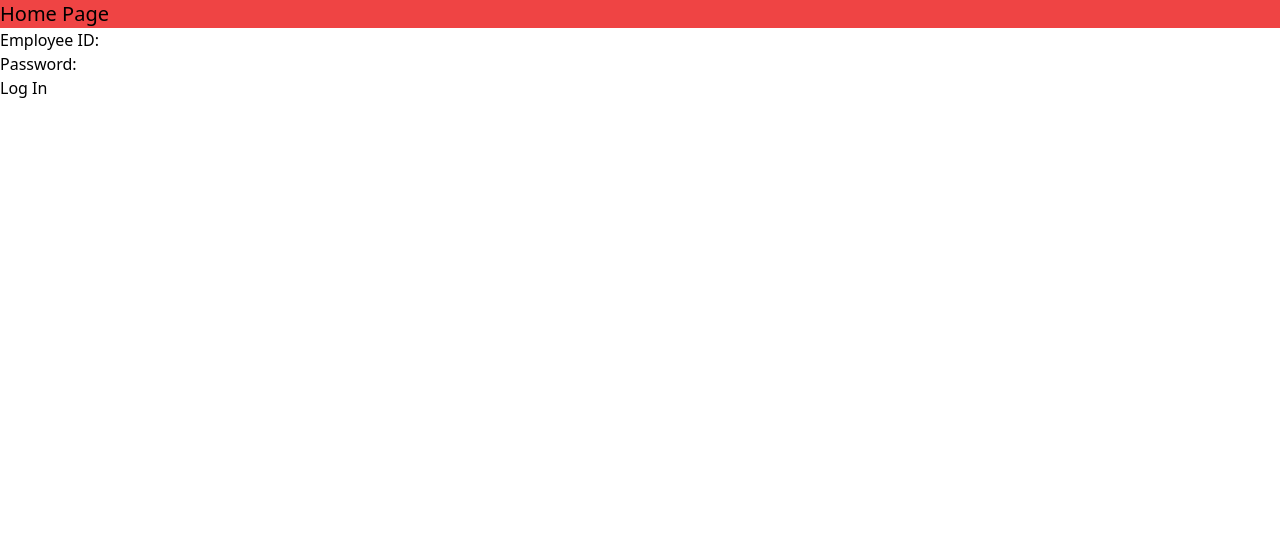
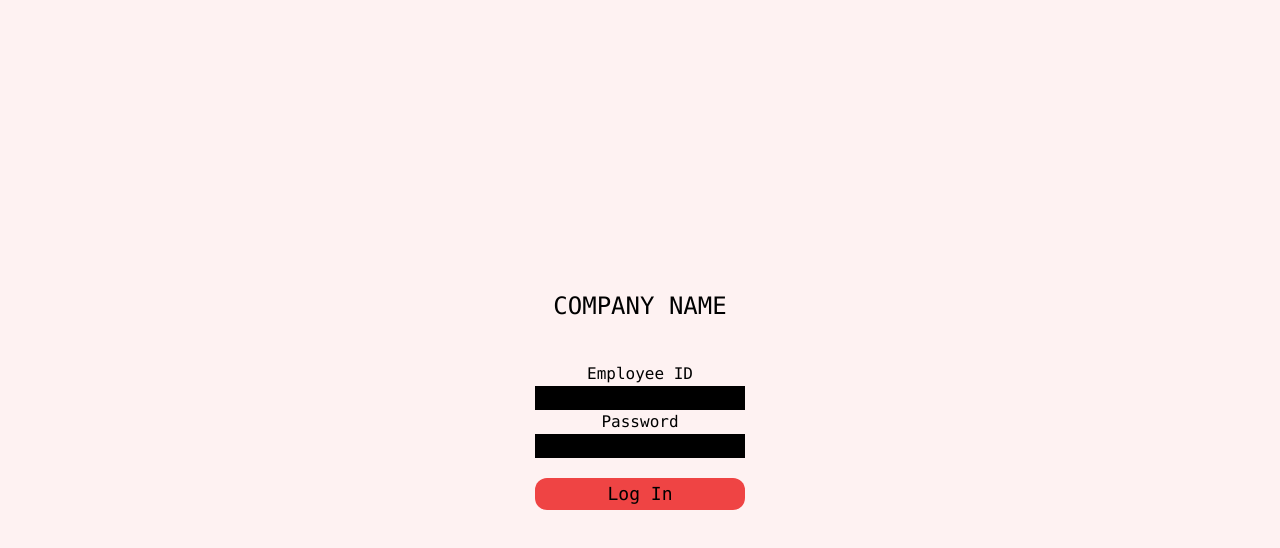
Before and after one commit to SilahicAmil/nextjs-employee-log, a Next.js app: page / in a window 1280 px wide. Shown: the top 548 px of the page. Built offline with nearby package versions, Linux system fonts and the light colour scheme.

Commit message:
adding styling to home page

```diff
--- a/components/HomePage/LoginForm/LoginForm.js
+++ b/components/HomePage/LoginForm/LoginForm.js
@@ -11,20 +11,33 @@ const LoginForm = () => {
 
   return (
     <>
+      <div className="flex justify-center items-center  bg-red-50 text-black h-screen w-screen font-mono">
         <div>
+          <div className="flex justify-center mb-10 text-2xl">
+            <h1>COMPANY NAME</h1>
+          </div>
           <form onSubmit={formSubmitHandler}>
-          <div>
-            <label htmlFor="employee-id">Employee ID:&nbsp;</label>
-            <input type="text" name="employee-id" />
+            <div className="flex flex-col items-center">
+              <label htmlFor="employee-id">Employee ID</label>
+              <input
+                type="text"
+                name="employee-id"
+                className="bg-black text-white"
+              />
             </div>
-          <div>
-            <label htmlFor="password">Password:&nbsp;</label>
-            <input type="password" name="password" />
+            <div className="flex flex-col items-center">
+              <label htmlFor="password">Password</label>
+              <input
+                type="password"
+                name="password"
+                className="bg-black text-white"
+              />
             </div>
-          <div>
+            <div className="flex items-center justify-center mt-5 rounded-xl h-8 text-black bg-red-500 text-lg">
               <button type="submit">Log In</button>
             </div>
           </form>
+        </div>
       </div>
     </>
   );
--- a/pages/index.js
+++ b/pages/index.js
@@ -4,7 +4,6 @@ const HomePage = ({}) => {
   return (
     <>
       <div>
-        <h1 className="text-xl bg-red-500">Home Page</h1>
         <LoginForm />
       </div>
     </>
```
Lines whose indentation alone changed are shown as unchanged.
